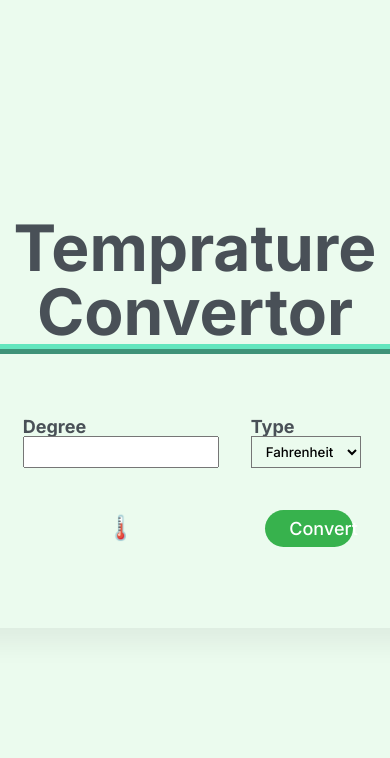
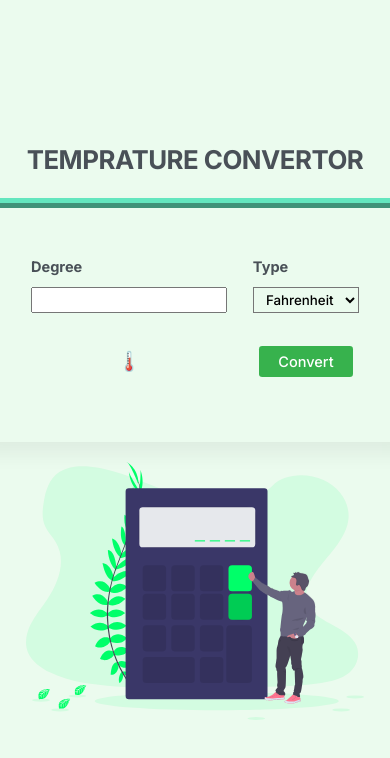
Before and after one commit to Abhisheknayak-programer/Temprature-Converter, a plain HTML site: page index.html in a window 390 px wide. Shown: the top 758 px of the page. Drawn offline with Linux system fonts and the light colour scheme.

Commit message:
version--2

```diff
--- a/script.js
+++ b/script.js
@@ -1,16 +1,3 @@
-// You'll create a simple app to convert temperatures from Celsius to Fahrenheit, and vice-versa. This project should be implemented as a web page.
-
-// Requirements
-// The user will input a temperature in either Fahrenheit or Celsius and press a "convert" button. The converted temperature will then be displayed with the correct unit.
-
-// Your UI should include four main elements:
-
-// Input field for the user to type in their temperature - don't forget to validate that the input is a number!
-// Dropdown menu or radio button for the user to choose if they are inputting in Celsius or Fahrenheit
-// "Convert" button to trigger the temperature conversion
-// Display area for the final converted temperature and unit
-// For an extra challenge: You can add in a third conversion option to convert from and to Kelvin as well.
-
 const userInput = document.querySelector("#degree");
 const optionSelected = document.querySelector("#type");
 const btn = document.querySelector("#convert--btn");
@@ -19,22 +6,19 @@ const MessageBox = document.querySelector("#message");
 btn.addEventListener("click", function (event) {
   event.preventDefault();
   const SelectedValue = optionSelected.value;
-  const InputValue = +userInput.value;
+  const InputValue = Number(userInput.value);
 
-  if (InputValue === "") {
+  if (!InputValue) {
     MessageBox.textContent = "Enter a valid number";
   }
-
-  //Coversions
-  if (SelectedValue === "Fahrenheit") {
+  //Calculations of values
+  else if (SelectedValue === "Fahrenheit") {
     MessageBox.textContent = "";
     MessageBox.textContent = `${(InputValue * 9) / 5 + 32}°F`;
-  }
-  if (SelectedValue === "Celsius") {
+  } else if (SelectedValue === "Celsius") {
     MessageBox.textContent = "";
     MessageBox.textContent = `${InputValue}°C`;
-  }
-  if (SelectedValue === "Kelvin") {
+  } else if (SelectedValue === "Kelvin") {
     MessageBox.textContent = "";
     MessageBox.textContent = `${InputValue + 273.15}°K`;
   }
--- a/style.css
+++ b/style.css
@@ -12,6 +12,7 @@
 }
 
 html {
+  /* [(10 / 16) * 100] = 62.5%  = (10px = 1rem)*/
   font-size: 62.5%;
 }
 
@@ -29,6 +30,7 @@ body {
   grid-template-columns: 1fr 1fr;
   align-items: center;
   justify-items: center;
+  padding: 0 3.2rem;
 }
 
 .img-calc {
@@ -81,7 +83,7 @@ body {
   border: none;
   padding: 0.8rem 2.4rem;
   cursor: pointer;
-  border-radius: 2.4rem;
+  border-radius: 0.4rem;
   font-weight: 500;
   font-size: 1.8rem;
   transition: all 0.3s;
@@ -105,3 +107,56 @@ h1 {
   font-size: 6.4rem;
   text-align: center;
 }
+
+/*************************/
+/* MEDIA QUERIES */
+/***********************/
+@media (max-width: 1200px) {
+  html {
+    font-size: 56.25%;
+  }
+}
+
+@media (max-width: 992px) {
+  h1 {
+    font-size: 4.4rem;
+    margin: 2.4rem 0;
+  }
+  .container {
+    row-gap: 2.4rem;
+  }
+  .container .calculator--portion {
+    grid-column: 1 / -1;
+  }
+  .container .img--portion {
+    grid-row-start: 2;
+    grid-row-end: 3;
+    grid-column-start: 1;
+    grid-column-end: -1;
+  }
+}
+
+@media (max-width: 576px) {
+  .input--layers {
+    display: flex;
+    align-items: space-around;
+    flex-direction: column;
+    gap: 1.6rem;
+  }
+  .calculator--portion form button {
+    max-width: 100%;
+  }
+}
+
+@media (max-width: 450px) {
+  h1 {
+    font-size: 3.2rem;
+    padding: 0px 20px;
+    line-height: 1.4;
+    text-transform: uppercase;
+    letter-spacing: -0.5px;
+  }
+  html {
+    font-size: 50.5%;
+  }
+}
```
